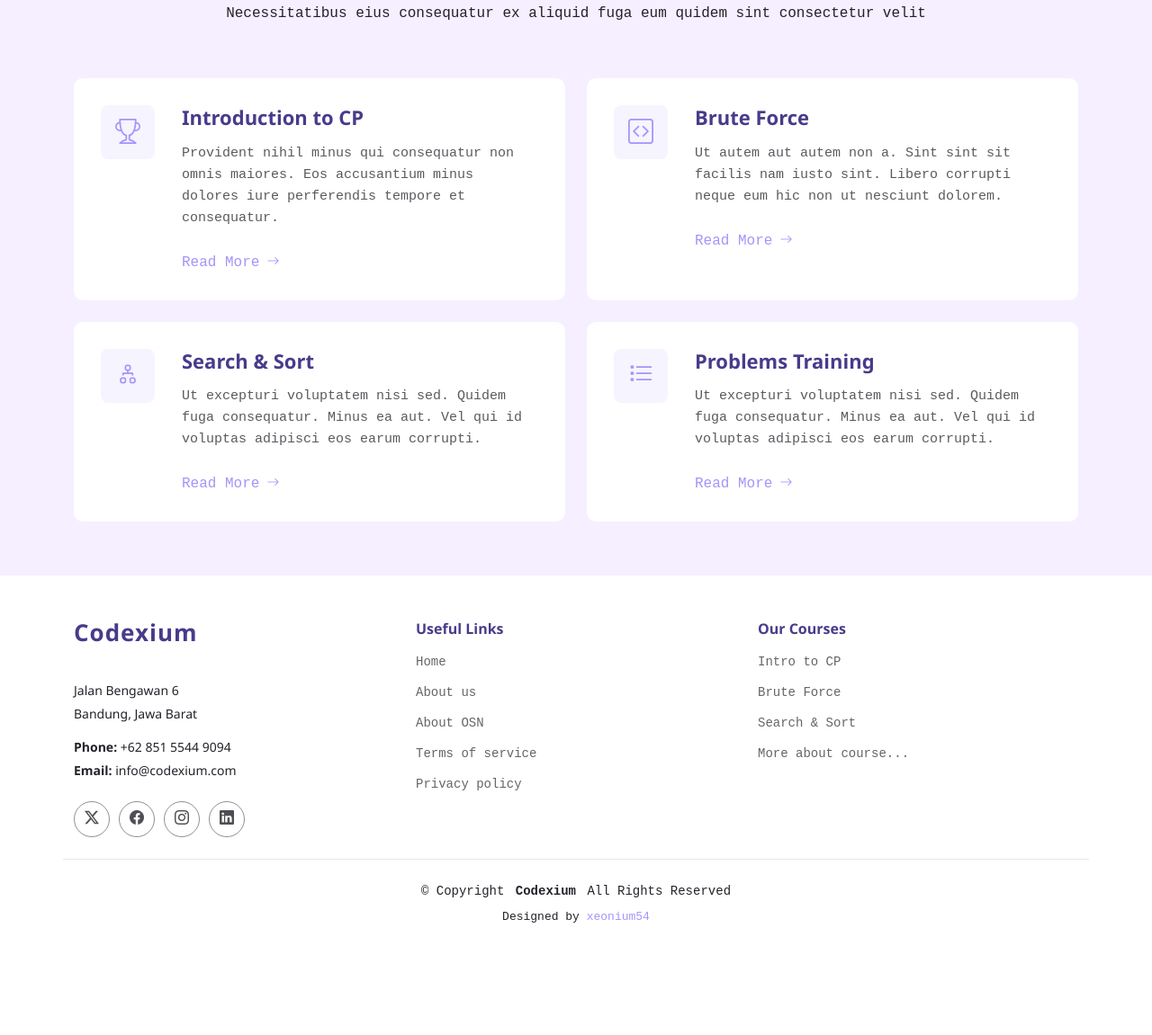
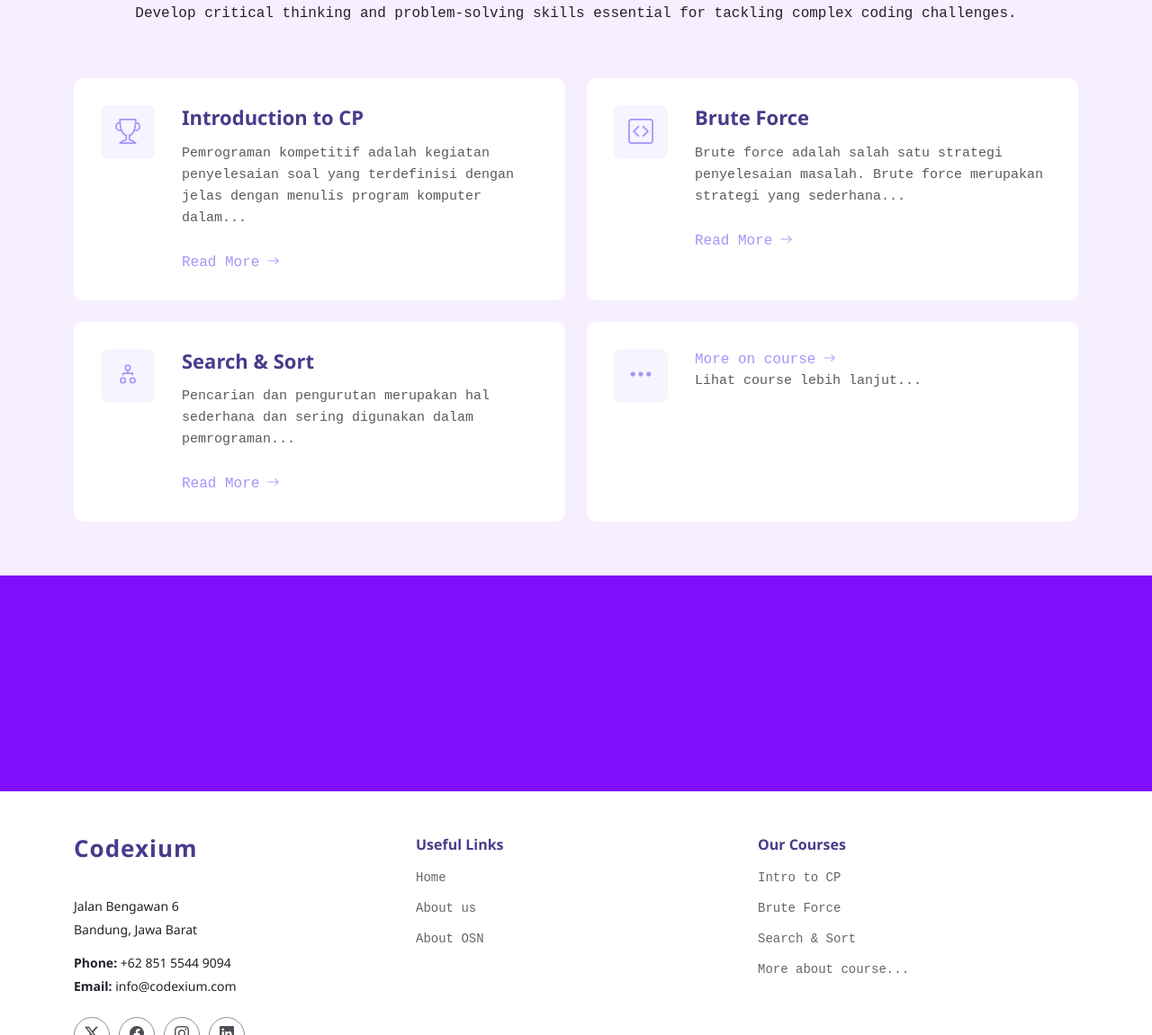
Before and after one commit to xeonium54/tainfor-source, a plain HTML site: page course.html in a window 1280 px wide. Shown: the part 235-1386 px from the top of the page at 90% size. Before the commit the page ends 1290 px from the top, so only its background shows below. Drawn offline with Linux system fonts and the light colour scheme; a script that the page names is missing.

Commit message:
last commit ges mantap

```diff
--- a/course.html
+++ b/course.html
@@ -42,7 +42,7 @@
 
       <nav id="navmenu" class="navmenu">
         <ul>
-          <li><a href="#hero">Home</a></li>
+          <li><a href="index.html">Home</a></li>
           <li><a href="aboutosn.html">About OSN</a></li>
           <li class="dropdown"><a href="course.html"><span>Courses</span> <i class="bi bi-chevron-down toggle-dropdown"></i></a>
             <ul>
@@ -51,11 +51,14 @@
               <li><a href="course-sort.html">Search & Sort</a></li>
             </ul>
           </li>
-          <li><a href="#problem.html">Problems</a></li>
+          <li><a href="problem.html">Problems</a></li>
           <li><a href="aboutus.html">About Us</a></li>
         </ul>
         <i class="mobile-nav-toggle d-xl-none bi bi-list"></i>
       </nav>
+
+      <a class="btn-getstarted" href="index.html#course">Get Started</a>
+
     </div>
   </header>
 
@@ -66,7 +69,7 @@
       <!-- Section Title -->
       <div class="container section-title" data-aos="fade-up">
         <h2>Courses</h2>
-        <p>Necessitatibus eius consequatur ex aliquid fuga eum quidem sint consectetur velit</p>
+        <p>Develop critical thinking and problem-solving skills essential for tackling complex coding challenges.</p>
       </div><!-- End Section Title -->
 
       <div class="container" data-aos="fade-up" data-aos-delay="100">
@@ -80,7 +83,7 @@
               </div>
               <div>
                 <h3>Introduction to CP</h3>
-                <p>Provident nihil minus qui consequatur non omnis maiores. Eos accusantium minus dolores iure perferendis tempore et consequatur.</p>
+                <p>Pemrograman kompetitif adalah kegiatan penyelesaian soal yang terdefinisi dengan jelas dengan menulis program komputer dalam...</p>
                 <a href="course-intro.html" class="read-more">Read More <i class="bi bi-arrow-right"></i></a>
               </div>
             </div>
@@ -93,7 +96,7 @@
               </div>
               <div>
                 <h3>Brute Force</h3>
-                <p>Ut autem aut autem non a. Sint sint sit facilis nam iusto sint. Libero corrupti neque eum hic non ut nesciunt dolorem.</p>
+                <p>Brute force adalah salah satu strategi penyelesaian masalah. Brute force merupakan strategi yang sederhana...</p>
                 <a href="course-brute.html" class="read-more">Read More <i class="bi bi-arrow-right"></i></a>
               </div>
             </div>
@@ -106,24 +109,26 @@
               </div>
               <div>
                 <h3>Search & Sort</h3>
-                <p>Ut excepturi voluptatem nisi sed. Quidem fuga consequatur. Minus ea aut. Vel qui id voluptas adipisci eos earum corrupti.</p>
+                <p>Pencarian dan pengurutan merupakan hal sederhana dan sering digunakan dalam pemrograman...</p>
                 <a href="course-sort.html" class="read-more">Read More <i class="bi bi-arrow-right"></i></a>
               </div>
             </div>
           </div><!-- End Service Card -->
 
-          <div class="col-lg-6" data-aos="fade-up" data-aos-delay="300">
+          <div class="col-lg-6" data-aos="fade-up" data-aos-delay="400">
             <div class="service-card d-flex">
               <div class="icon flex-shrink-0">
-                <i class="bi bi-list-task"></i>
+                <i class="bi bi-three-dots"></i>
               </div>
               <div>
-                <h3>Problems Training</h3>
-                <p>Ut excepturi voluptatem nisi sed. Quidem fuga consequatur. Minus ea aut. Vel qui id voluptas adipisci eos earum corrupti.</p>
-                <a href="problem.html" class="read-more">Read More <i class="bi bi-arrow-right"></i></a>
+                <a href="course.html" class="read-more">More on course <i class="bi bi-arrow-right"></i></a>
+                <p>Lihat course lebih lanjut...</p>
               </div>
             </div>
           </div><!-- End Service Card -->
+        </section>
+              <!-- Call To Action 2 Section -->
+        <section id="call-to-action-2" class="call-to-action-2 section dark-background">
         </section>
   </main>
 
@@ -155,8 +160,6 @@
             <li><a href="#">Home</a></li>
             <li><a href="aboutus.html">About us</a></li>
             <li><a href="aboutosn.html">About OSN</a></li>
-            <li><a href="">Terms of service</a></li>
-            <li><a href="">Privacy policy</a></li>
           </ul>
         </div>
 
```
Also changed, not shown: aboutosn.html (+1 -0 lines), aboutus.html (+2 -4 lines), course-brute.html (+2 -0 lines), course-intro.html (+0 -3 lines), course-sort.html (+3 -2 lines).
